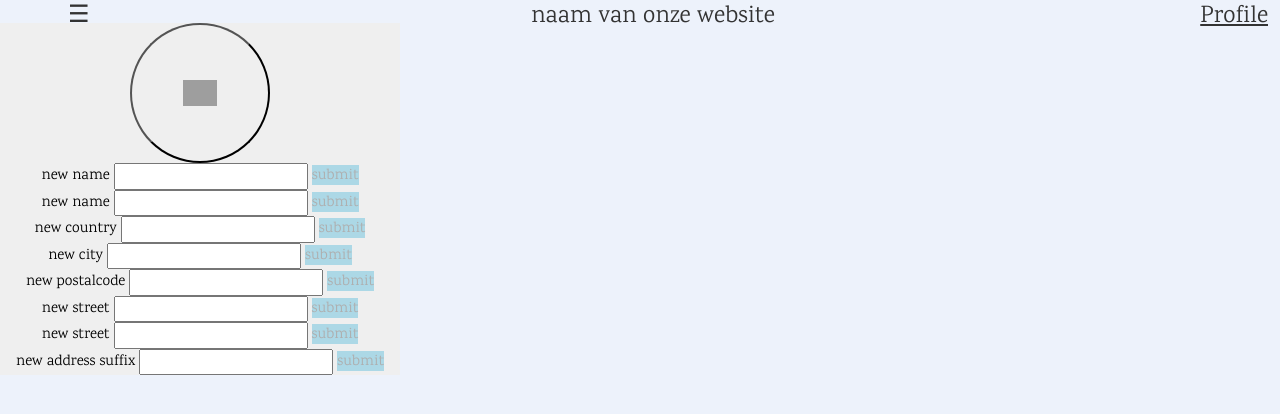
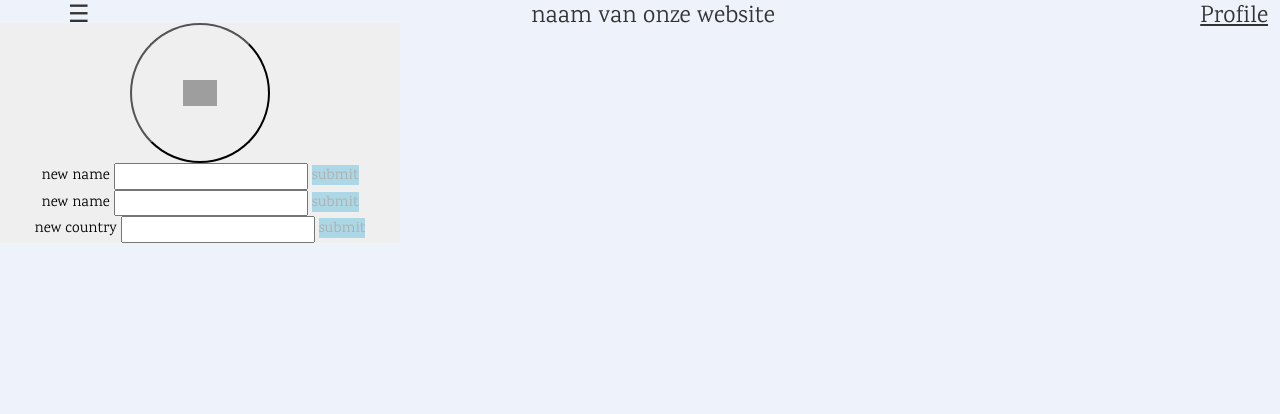
Before and after one commit to robbedeclerk/groepswerk2_review_website, a Flask app: page /edit_profile/1 in a window 1280 px wide. Shown: the part 17-431 px from the top of the page. Run offline with Flask 3, Linux system fonts and the light colour scheme; the visitor is signed in with stand-in values (Sample User, id 1); data that the repository does not hold is empty; some libraries are stand-ins or nearby versions; grey boxes are pictures that could not be loaded.

Commit message:
info eruit gehaald dat niet nodig is

```diff
--- a/app/routes.py
+++ b/app/routes.py
@@ -312,7 +312,7 @@ def change_name():
         current_user.name = new_name
         db.session.commit()  # Commit the changes to the database
         flash('Your name has been updated successfully!')
-        return redirect(url_for('edit_profile', user_id=current_user.id))  # Redirect the user to their profile page
+        return redirect(url_for('edit_profile', user_id=current_user.id))
 
 @app.route('/change_family_name', methods=['POST'])
 def change_family_name():
@@ -322,7 +322,7 @@ def change_family_name():
         current_user.family_name = new_family_name
         db.session.commit()  # Commit the changes to the database
         flash('Your family name has been updated successfully!')
-        return redirect(url_for('edit_profile', user_id=current_user.id))  # Redirect the user to their profile page
+        return redirect(url_for('edit_profile', user_id=current_user.id))
 
 @app.route('/change_country', methods=['POST'])
 def change_country():
@@ -332,54 +332,4 @@ def change_country():
         current_user.country = new_country
         db.session.commit()  # Commit the changes to the database
         flash('Your country has been updated successfully!')
-        return redirect(url_for('edit_profile', user_id=current_user.id))  # Redirect the user to their profile page
-
-@app.route('/change_city', methods=['POST'])
-def change_city():
-    if request.method == 'POST':
-        new_city = request.form.get('new_city')
-        # Assuming you have a current_user object representing the logged-in user
-        current_user.city = new_city
-        db.session.commit()  # Commit the changes to the database
-        flash('Your city has been updated successfully!')
-        return redirect(url_for('edit_profile', user_id=current_user.id))  # Redirect the user to their profile page
-
-@app.route('/change_postalcode', methods=['POST'])
-def change_postalcode():
-    if request.method == 'POST':
-        new_postalcode = request.form.get('new_postalcode')
-        # Assuming you have a current_user object representing the logged-in user
-        current_user.postalcode = new_postalcode
-        db.session.commit()  # Commit the changes to the database
-        flash('Your postalcode has been updated successfully!')
-        return redirect(url_for('edit_profile', user_id=current_user.id))  # Redirect the user to their profile page
-
-@app.route('/change_street', methods=['POST'])
-def change_street():
-    if request.method == 'POST':
-        new_street = request.form.get('new_street')
-        # Assuming you have a current_user object representing the logged-in user
-        current_user.street = new_street
-        db.session.commit()  # Commit the changes to the database
-        flash('Your street has been updated successfully!')
-        return redirect(url_for('edit_profile', user_id=current_user.id))  # Redirect the user to their profile page
-
-@app.route('/change_house_number', methods=['POST'])
-def change_house_number():
-    if request.method == 'POST':
-        new_house_number = request.form.get('new_house_number')
-        # Assuming you have a current_user object representing the logged-in user
-        current_user.house_number = new_house_number
-        db.session.commit()  # Commit the changes to the database
-        flash('Your house number has been updated successfully!')
-        return redirect(url_for('edit_profile', user_id=current_user.id))  # Redirect the user to their profile page
-
-@app.route('/change_address_suffix', methods=['POST'])
-def change_address_suffix():
-    if request.method == 'POST':
-        new_address_suffix = request.form.get('new_address_suffix')
-        # Assuming you have a current_user object representing the logged-in user
-        current_user.address_suffix = new_address_suffix
-        db.session.commit()  # Commit the changes to the database
-        flash('Your address suffix has been updated successfully!')
-        return redirect(url_for('edit_profile', user_id=current_user.id))  # Redirect the user to their profile page
+        return redirect(url_for('edit_profile', user_id=current_user.id))
--- a/app/templates/edit_profile.html
+++ b/app/templates/edit_profile.html
@@ -25,31 +25,6 @@
                         <input type="text" id="'new_country" name="new_country" required>
                         <button class="btn1 btn-dark">submit</button>
                     </form>
-                    <form action="/change_city" method="post">
-                        <label for="new_city">new city</label>
-                        <input type="text" id="'new_city" name="new_city" required>
-                        <button class="btn1 btn-dark">submit</button>
-                    </form>
-                    <form action="/change_postalcode" method="post">
-                        <label for="new_postalcode">new postalcode</label>
-                        <input type="text" id="'new_postalcode" name="new_postalcode" required>
-                        <button class="btn1 btn-dark">submit</button>
-                    </form>
-                    <form action="/change_street" method="post">
-                        <label for="new_street">new street</label>
-                        <input type="text" id="'new_street" name="new_street" required>
-                        <button class="btn1 btn-dark">submit</button>
-                    </form>
-                    <form action="/change_house_number" method="post">
-                        <label for="new_house_number">new street</label>
-                        <input type="text" id="'new_house_number" name="new_house_number" required>
-                        <button class="btn1 btn-dark">submit</button>
-                    </form>
-                    <form action="/change_address_suffix" method="post">
-                        <label for="new_address_suffix">new address suffix</label>
-                        <input type="text" id="'new_address_suffix" name="new_address_suffix" required>
-                        <button class="btn1 btn-dark">submit</button>
-                    </form>
                 </div>
         </div>
         </div>
```
Also changed, not shown: app/templates/profile.html (+0 -7 lines), app/templates/register.html (+2 -35 lines).
